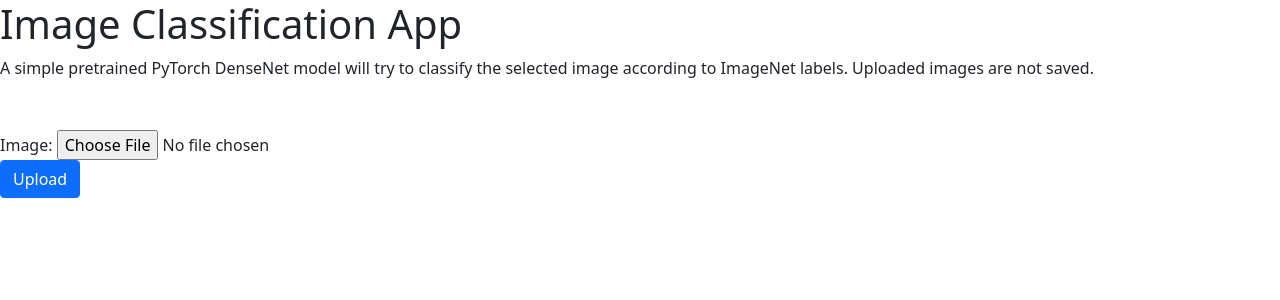
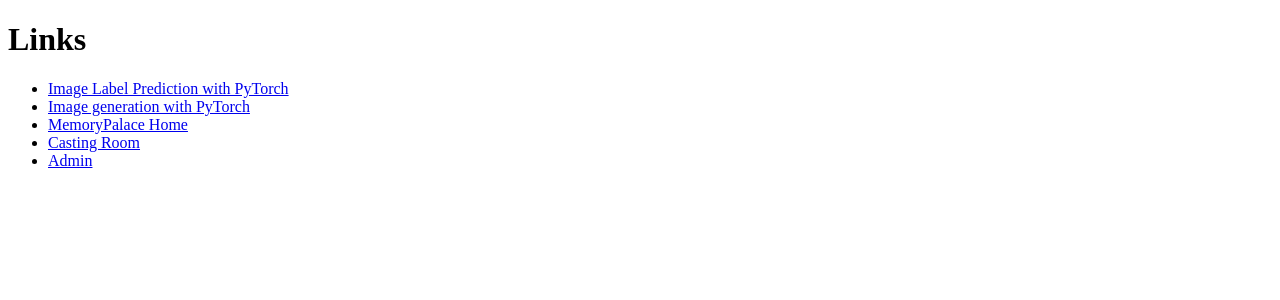
Before and after one commit to RapidAgileSoftware/MemoryPalace, a Django app: page /images/ in a window 1280 px wide. Shown: the top 300 px of the page. Run offline with Django 5.2, Linux system fonts and the light colour scheme; parts of the project's set-up code (start-up, migrations or seed data) failed here and were passed over.

Commit message:
Improve navigation

```diff
--- a/MemoryPalace/urls.py
+++ b/MemoryPalace/urls.py
@@ -6,9 +6,10 @@ from django.urls import include,path
 
 from . import views
 
+app_name = 'MemoryPalace'
 urlpatterns = [
     path('', views.home, name='home'),
-    path('admin/', admin.site.urls),
+    path('admin/', admin.site.urls, name='admin'),
     path('casting/', include('casting.urls')),
     path('images/', include('images.urls')),
 ]
--- a/MemoryPalace/views.py
+++ b/MemoryPalace/views.py
@@ -1,5 +1,5 @@
-from django.http import HttpResponse
+from django.shortcuts import render
 
 
 def home(request):
-    return HttpResponse("Welcome to your MemoryPalace!")
+    return render(request, "casting/home.html")
--- a/casting/templates/casting/index.html
+++ b/casting/templates/casting/index.html
@@ -13,6 +13,7 @@
         <li><a href="../admin/casting/actor">See all</a> or <a href="../admin/casting/actor/add">hire new</a> Actors</li>
         <li><a href="../admin/casting/role/">Review</a> and <a href="../admin/casting/actor/add">create new</a> Roles</li>
         <li><a href="../admin/casting/cast/">Build a Cast</a></li>
+        <li><a href="{% url 'home' %}" >Back to Home page</a></li>
     </ul>
 <h2>Current Cast</h2>
 {% if currentCast %}
--- a/casting/templates/casting/rehearsal.html
+++ b/casting/templates/casting/rehearsal.html
@@ -33,5 +33,10 @@
     <h3>Rehearsal Results</h3>
     <p>{{ rehearsal_result }}</p>
 {% endif %}
+<h3>Links</h3>
+<ul>
+    <li><a href="{% url 'home' %}" >Back to Home page</a></li>
+    <li><a href="{% url 'casting:index' %}" >Back to Casting Room</a></li>
+</ul>
 </body>
 </html>
--- a/images/templates/images/index.html
+++ b/images/templates/images/index.html
@@ -3,39 +3,18 @@
 <head>
     <meta charset="UTF-8">
     <meta name="viewport" content="width=device-width, initial-scale=1">
-    <title>PyTorch Image Classification</title>
-
-    <script src="https://code.jquery.com/jquery-3.3.1.slim.min.js"></script>
-    <script src="https://cdnjs.cloudflare.com/ajax/libs/popper.js/1.14.6/umd/popper.min.js"></script>
-{#    Bootstrap 5 #}
-    <link href="https://cdn.jsdelivr.net/npm/bootstrap@5.0.0-beta1/dist/css/bootstrap.min.css" rel="stylesheet" integrity="sha384-giJF6kkoqNQ00vy+HMDP7azOuL0xtbfIcaT9wjKHr8RbDVddVHyTfAAsrekwKmP1" crossorigin="anonymous">
-    <script src="https://cdn.jsdelivr.net/npm/bootstrap@5.0.0-beta1/dist/js/bootstrap.bundle.min.js" integrity="sha384-ygbV9kiqUc6oa4msXn9868pTtWMgiQaeYH7/t7LECLbyPA2x65Kgf80OJFdroafW" crossorigin="anonymous"></script>
+    <title>Image Tools</title>
 </head>
 <body>
 
 
-<h1>Image Classification App</h1>
-<p>A simple pretrained PyTorch DenseNet model will try to classify the selected image according to ImageNet labels. Uploaded images are not saved.</p>
-
-<form method="post" enctype="multipart/form-data" style="margin-top: 50px; margin-bottom: 30px;">
-    {% csrf_token %}
-    {{ form }}
-    <button type="submit" id="btnUpload" class="btn btn-primary">Upload</button>
-</form>
-
-{% if image_uri is not None %}
-    {% if predicted_label is not None %}
-        <div class="alert alert-primary" role="alert">
-            Predicted label: <b>{{ predicted_label }}</b>
-        </div>
-    {% else %}
-        <div class="alert alert-danger" role="alert">
-            Prediction error. No label predicted.
-        </div>
-    {% endif %}
-
-    <img src="{{ image_uri }}" class="img-fluid" alt="Uploaded image"
-         style="max-width: min(500px, 100%); height: auto; margin-top: 30px;">
-{% endif %}
+<h1>Links</h1>
+    <ul>
+        <li><a href="{% url 'images:label_prediction' %}" >Image Label Prediction with PyTorch</a></li>
+        <li><a href="{% url 'images:index' %}" >Image generation with PyTorch</a></li>
+        <li><a href="{% url 'home' %}" >MemoryPalace Home</a></li>
+        <li><a href="{% url 'casting:index' %}" >Casting Room</a></li>
+        <li><a href="../admin" >Admin</a></li>
+    </ul>
 </body>
 </html>
--- a/images/urls.py
+++ b/images/urls.py
@@ -4,9 +4,9 @@ from django.conf.urls.static import static
 
 from . import views
 
-
-app_name = 'image_classification'
+app_name = 'images'
 
 urlpatterns = [
-    path('', views.index, name='index'),
-] + static(settings.MEDIA_URL, document_root=settings.MEDIA_ROOT)
+                  path('', views.index, name='index'),
+                  path('label_prediction/', views.label_prediction, name='label_prediction')
+              ] + static(settings.MEDIA_URL, document_root=settings.MEDIA_ROOT)
--- a/images/views.py
+++ b/images/views.py
@@ -45,6 +45,10 @@ def get_prediction(image_bytes):
 
 
 def index(request):
+    return render(request, 'images/index.html', {})
+
+
+def label_prediction(request):
     image_uri = None
     predicted_label = None
 
@@ -70,4 +74,4 @@ def index(request):
         'image_uri': image_uri,
         'predicted_label': predicted_label,
     }
-    return render(request, 'images/index.html', context)
+    return render(request, 'images/label_prediction.html', context)
```
Also changed, not shown: casting/templates/casting/home.html (added, +21 -0 lines), images/templates/images/label_prediction.html (renamed from casting/templates/casting/image_classification.html, +9 -5 lines).
